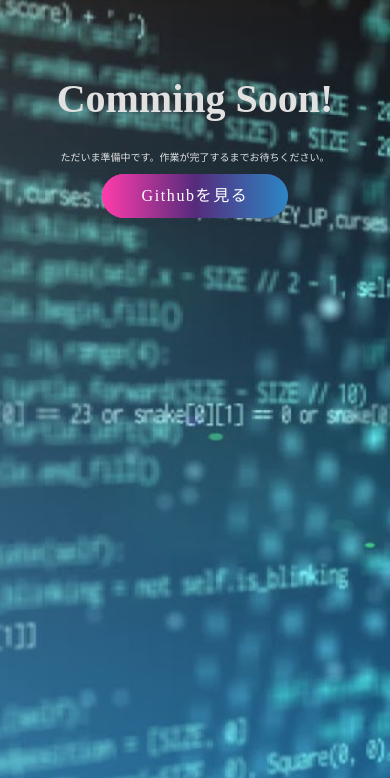
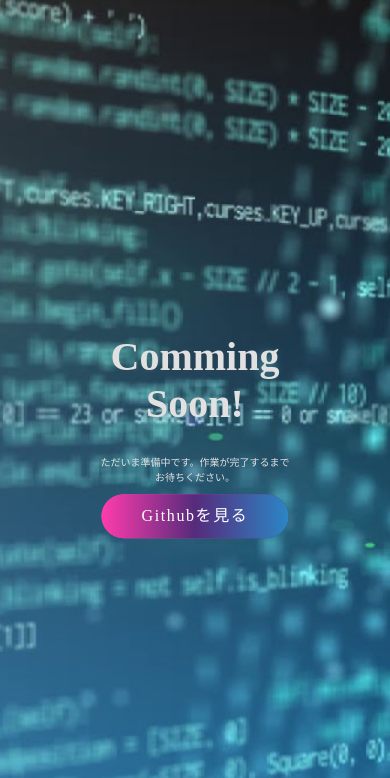
Before and after one commit to Kimijeep/kimijeep-net, a PHP site: page / in a window 390 px wide. Shown: the top 778 px of the page. Run offline with PHP 8.4, Linux system fonts and the light colour scheme.

Commit message:
kimijeep.net

```diff
--- a/css/style.css
+++ b/css/style.css
@@ -12,7 +12,11 @@ background-size: cover;
     font-size: 40px;
     color: rgb(225, 225, 225);
     text-align: center;
-    margin-top: 10%;
+    position: absolute;
+    top: 50%; /*親要素を起点に上から50%*/
+    left: 50%;  /*親要素を起点に左から50%*/
+    transform: translateY(-50%) translateX(-50%); /*要素の大きさの半分ずつを戻す*/
+    -webkit-transform: translateY(-50%) translateX(-50%);
 }
 .notready p {
     font-size: 20px
@@ -116,7 +120,11 @@ a.btn-gradient:hover:after {
         font-size: 20px;
         color: rgb(225, 225, 225);
         text-align: center;
-        margin-top: 20%;
+        position: absolute;
+        top: 50%; /*親要素を起点に上から50%*/
+        left: 50%;  /*親要素を起点に左から50%*/
+        transform: translateY(-50%) translateX(-50%); /*要素の大きさの半分ずつを戻す*/
+        -webkit-transform: translateY(-50%) translateX(-50%);
     }
     .notready p {
         font-size: 10px
```
